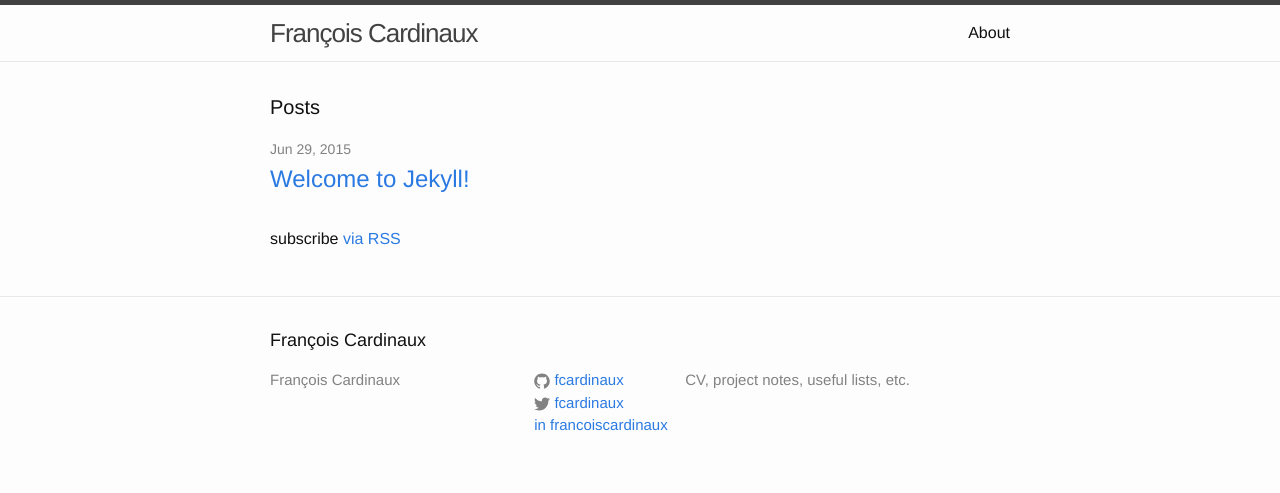
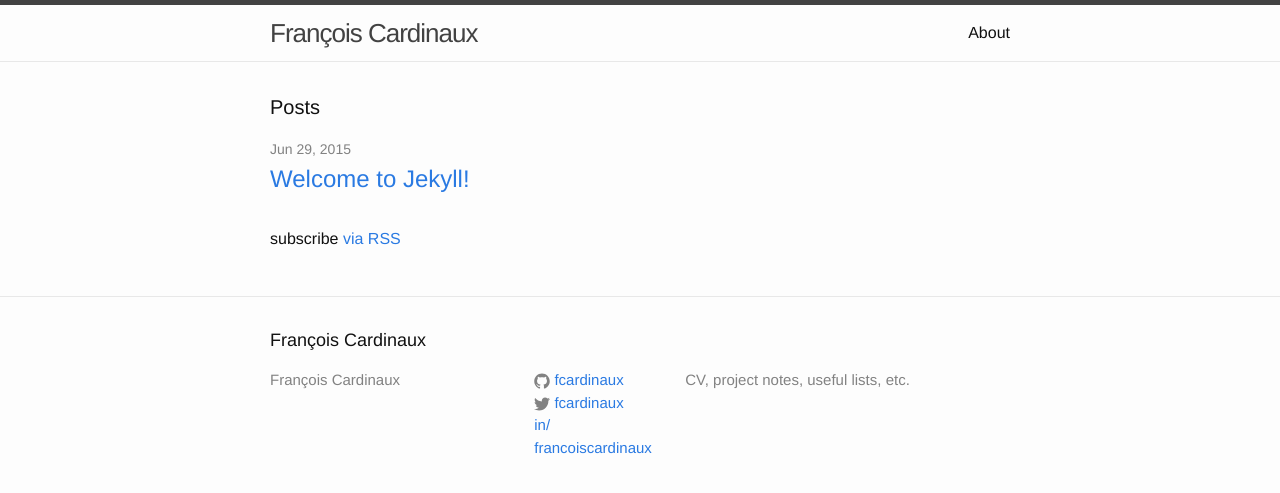
Before and after one commit to fcardinaux/fcardinaux.github.io, a Jekyll site: the page built from index.html, in a window 1280 px wide. Shown: the top 493 px of the page. Built offline with Jekyll 4.4.1, drawn with Linux system fonts in a browser that asks for light colours.

```diff
--- a/_includes/footer.html
+++ b/_includes/footer.html
@@ -49,7 +49,7 @@
           <li>
             <a href="https://www.linkedin.com/in/{{ site.linkedin_username }}">
               <span>
-                in
+                  in/
               </span>
 
               <span class="username">{{ site.linkedin_username }}</span>
```
